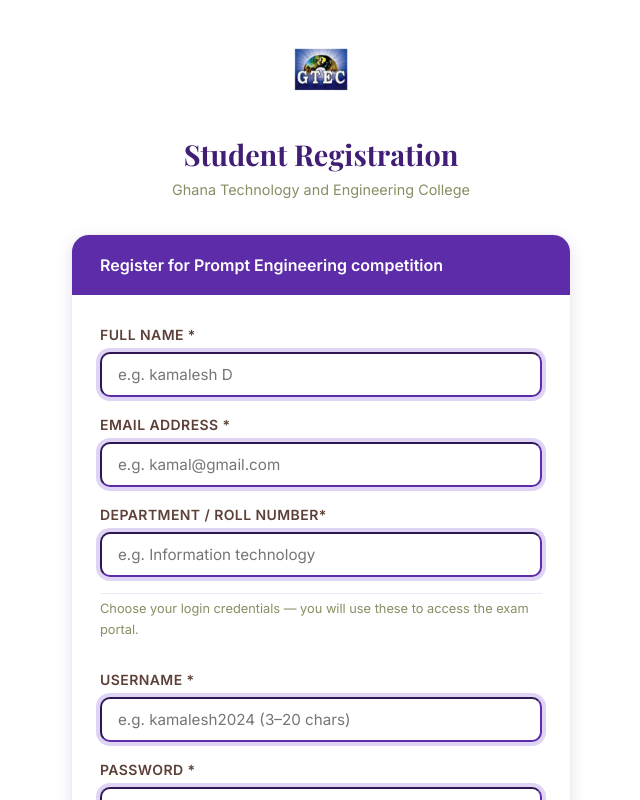
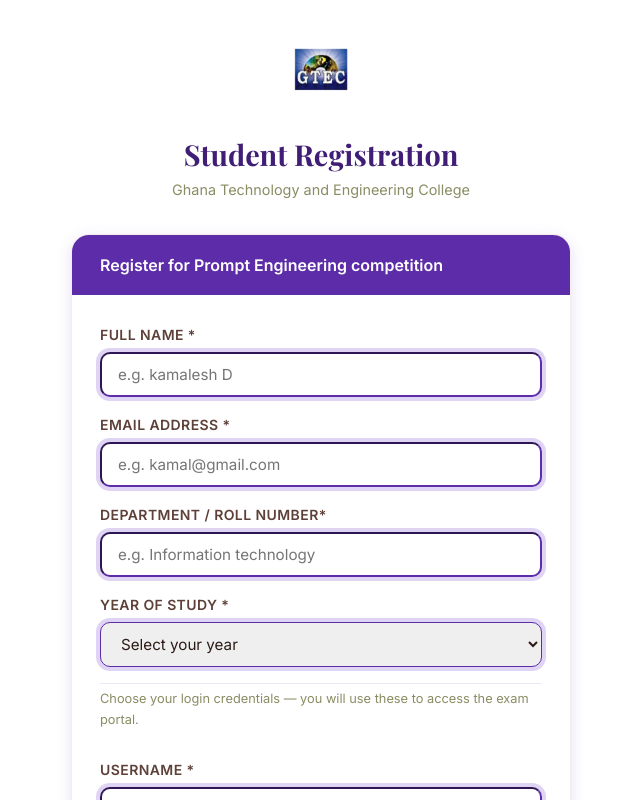
Before and after one commit to SRRrahul/Prompt_Engineering, a React (Vite) app in the folder frontend/: page /examiner/register in a window 1280 px wide. Shown: the top 800 px of the page, without its empty margins (319-959 px from the left). Built offline with nearby package versions, Linux system fonts and the light colour scheme; no server answers; the HTML template or start-up script is replaced by a standard one; a web font is replaced by a local one.

Commit message:
Add Year of Study field to examiner registration

```diff
--- a/frontend/src/pages/examiner/Register.tsx
+++ b/frontend/src/pages/examiner/Register.tsx
@@ -7,6 +7,7 @@ interface FormState {
   name: string;
   email: string;
   department: string;
+  year: string;
   username: string;
   password: string;
   confirmPassword: string;
@@ -20,7 +21,7 @@ interface FieldErrors {
 
 export default function ExaminerRegister() {
   const navigate = useNavigate();
-  const [form, setForm] = useState<FormState>({ name: '', email: '', department: '', username: '', password: '', confirmPassword: '' });
+  const [form, setForm] = useState<FormState>({ name: '', email: '', department: '', year: '', username: '', password: '', confirmPassword: '' });
   const [fieldErrors, setFieldErrors] = useState<FieldErrors>({});
   const [loading, setLoading] = useState(false);
   const [error, setError] = useState('');
@@ -67,6 +68,7 @@ export default function ExaminerRegister() {
         name: form.name.trim(),
         email: form.email.trim(),
         department: form.department.trim(),
+        year: form.year.trim(),
         username: form.username.trim(),
         password: form.password,
       });
@@ -171,6 +173,24 @@ export default function ExaminerRegister() {
                 />
               </div>
 
+              {/* Year */}
+              <div className="form-group">
+                <label className="form-label">Year of Study *</label>
+                <select
+                  className="form-input"
+                  value={form.year}
+                  onChange={handleChange('year') as any}
+                  required
+                >
+                  <option value="" disabled>Select your year</option>
+                  <option value="1st Year">1st Year</option>
+                  <option value="2nd Year">2nd Year</option>
+                  <option value="3rd Year">3rd Year</option>
+                  <option value="4th Year">4th Year</option>
+                  <option value="Other">Other</option>
+                </select>
+              </div>
+
               {/* Divider */}
               <div style={{ borderTop: '1px solid var(--accent-light)', paddingTop: '4px' }}>
                 <p style={{ fontSize: '0.8rem', color: 'var(--text-light)', marginBottom: '12px' }}>
```
Also changed, not shown: 2 other files (tests, documents, lock files or other folders).
